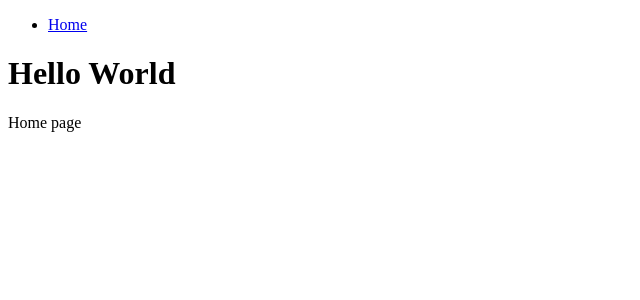
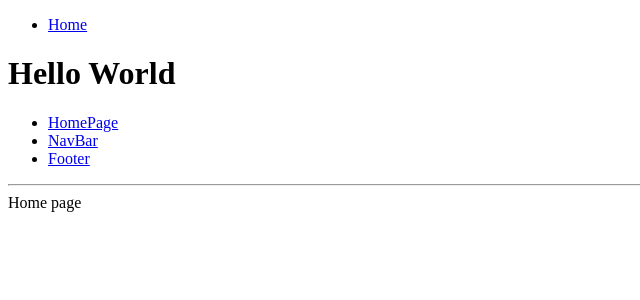
Before and after one commit to dadapoof/Sucasa, a React app: page / in a window 1280 px wide. Shown: the top 300 px of the page, without its empty margins (0-640 px from the left). Built offline with nearby package versions, Linux system fonts and the light colour scheme; the HTML template or start-up script is replaced by a standard one.

Commit message:
Router stuff

```diff
--- a/client/src/Components/App.jsx
+++ b/client/src/Components/App.jsx
@@ -15,6 +15,21 @@ class App extends Component {
       <Router>
         <div>
           <NavBar />
+	        <ul>
+	          <li>
+	            <Link to="/">HomePage</Link>
+	          </li>
+	          <li>
+	            <Link to="/HeaderComponents/NavBar.jsx">NavBar</Link>
+	          </li>
+	          <li>
+	            <Link to="/FooterComponents/Footer.jsx">Footer</Link>
+	          </li>
+	        </ul>
+
+	        <hr />
+
+
           <Route name="home" exact path="/" component={HomePage} />
           <Route name="nav" exact path="/HeaderComponents/NavBar.jsx" component={NavBar} />
           <Route name="footer" exact path="/FooterComponents/Footer.jsx" component={Footer} />
```
